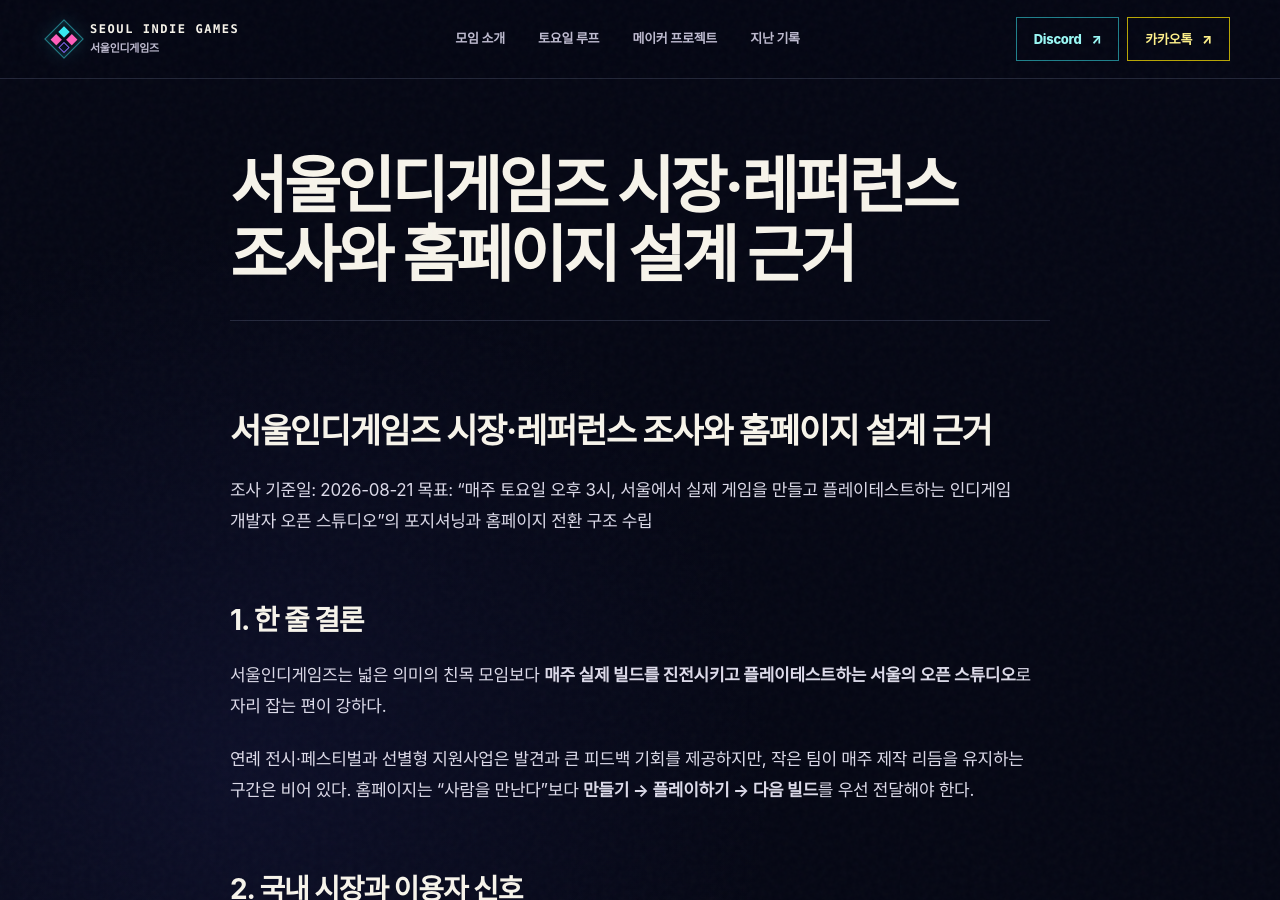
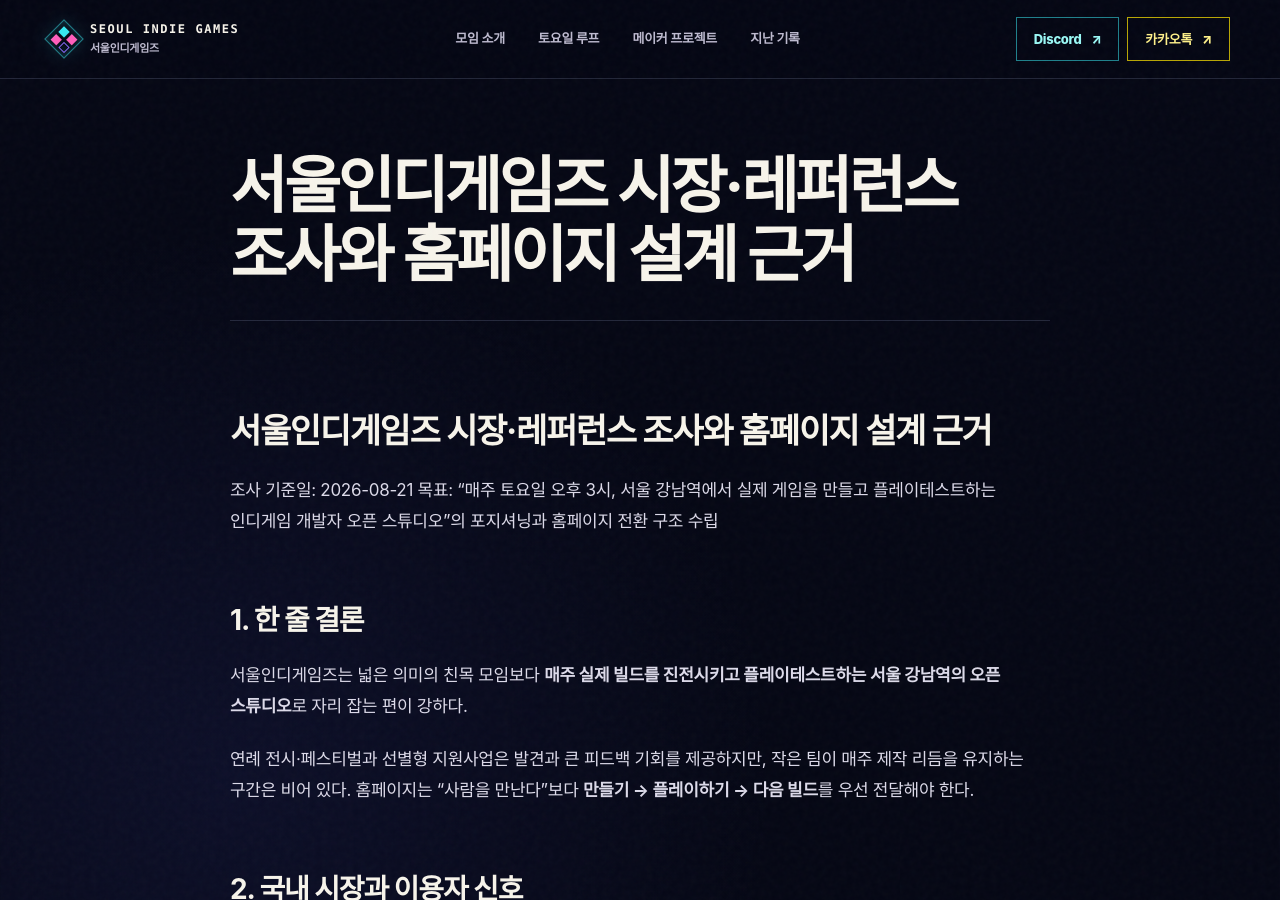
Before and after one commit to emptypizza/seoulindies, a Jekyll site: the page built from docs/market-and-design-research.md, in a window 1280 px wide and 900 px high. Built offline with Jekyll 4.4.1, drawn with Linux system fonts in a browser that asks for light colours; our own code applies the rules of GitHub Pages for plain Markdown files; some of the changed text lies outside the part shown.

Commit message:
정기 모임 지역을 서울 강남역으로 정정

```diff
--- a/_config.yml
+++ b/_config.yml
@@ -1,7 +1,7 @@
 # Site settings
 title: 서울인디게임즈
 description: >
-  매주 토요일 오후 3시, 서울의 인디게임 개발자들이 각자 만들고,
+  매주 토요일 오후 3시, 서울 강남역에서 인디게임 개발자들이 각자 만들고,
   서로 플레이하고, 다음 빌드까지 연결하는 정기 오픈 스튜디오입니다.
 baseurl: "/seoulindies"
 url: "https://emptypizza.github.io"
@@ -9,7 +9,7 @@ email: plusalpha.top@gmail.com
 github_username: emptypizza
 meeting_day: "매주 토요일"
 meeting_time: "오후 3시"
-meeting_place: "서울 · 상세 장소는 신청자 안내"
+meeting_place: "서울 강남역 · 상세 장소는 신청자 안내"
 join_url: "https://discord.gg/j4ZsncEQ5"
 kakao_url: "https://open.kakao.com/o/pIxN9iFi"
 social_image: "/images/seoul-indies-hero.jpg"
--- a/docs/market-and-design-research.md
+++ b/docs/market-and-design-research.md
@@ -1,11 +1,11 @@
 # 서울인디게임즈 시장·레퍼런스 조사와 홈페이지 설계 근거
 
 조사 기준일: 2026-08-21
-목표: “매주 토요일 오후 3시, 서울에서 실제 게임을 만들고 플레이테스트하는 인디게임 개발자 오픈 스튜디오”의 포지셔닝과 홈페이지 전환 구조 수립
+목표: “매주 토요일 오후 3시, 서울 강남역에서 실제 게임을 만들고 플레이테스트하는 인디게임 개발자 오픈 스튜디오”의 포지셔닝과 홈페이지 전환 구조 수립
 
 ## 1. 한 줄 결론
 
-서울인디게임즈는 넓은 의미의 친목 모임보다 **매주 실제 빌드를 진전시키고 플레이테스트하는 서울의 오픈 스튜디오**로 자리 잡는 편이 강하다.
+서울인디게임즈는 넓은 의미의 친목 모임보다 **매주 실제 빌드를 진전시키고 플레이테스트하는 서울 강남역의 오픈 스튜디오**로 자리 잡는 편이 강하다.
 
 연례 전시·페스티벌과 선별형 지원사업은 발견과 큰 피드백 기회를 제공하지만, 작은 팀이 매주 제작 리듬을 유지하는 구간은 비어 있다. 홈페이지는 “사람을 만난다”보다 **만들기 → 플레이하기 → 다음 빌드**를 우선 전달해야 한다.
 
@@ -42,7 +42,7 @@
 | [itch.io](https://itch.io/) | 게임, 잼, 개발 로그, 커뮤니티를 발견 카드로 연결 | 이번 주 프로젝트와 지난 기록을 카드로 제시 | 대규모 마켓용 필터와 과밀한 사이드바 |
 | [IndieCade](https://www.indiecade.com/) | 이벤트·출품·멤버십을 명확한 CTA로 분리 | 참여하기를 1차, 프로젝트 보기와 기록을 2차로 | 동급 CTA를 너무 많이 노출 |
 | [Day of the Devs](https://www.dayofthedevs.org/) | 미션 다음에 실제 게임 쇼케이스를 배치 | 선언 다음에 매그러스 스토리 등 제작 중 게임을 증거로 제시 | 추상적인 미션만 길게 설명 |
-| [A MAZE. Berlin](https://2026.amaze-berlin.de/) | 날짜·장소·티켓을 첫 화면에 강하게 표시하고 안전 규칙을 연결 | “매주 토요일 15:00 · 서울”과 참여 CTA를 최우선 | 실험적 타이포가 실용 정보를 압도 |
+| [A MAZE. Berlin](https://2026.amaze-berlin.de/) | 날짜·장소·티켓을 첫 화면에 강하게 표시하고 안전 규칙을 연결 | “매주 토요일 15:00 · 서울 강남역”과 참여 CTA를 최우선 | 실험적 타이포가 실용 정보를 압도 |
 | [BitSummit](https://bitsummit.org/en/) | 장르·플랫폼·개발자 정보가 있는 게임 카드 | 프로젝트 상태·핵심 시스템·다음 작업을 구조화 | 콘텐츠보다 큰 스폰서 월 |
 | [Indie Arena Booth](https://home.indiearenabooth.de/gamescom2026) | Exhibit·Discover·Connect의 세 축 | 참여·작업물·커뮤니티 연결로 단순화 | 검증되지 않은 누적 숫자와 빈 지표 |
 
@@ -68,11 +68,11 @@
 엔진이나 경력으로 대상을 과도하게 좁히지 않는다. 핵심 카피는 다음 포지셔닝을 유지한다.
 
 > 매주 토요일 오후 3시, 혼자 만들던 게임을 함께 진전시킵니다.<br>
-> 서울의 인디게임 개발자들이 각자 만들고, 플레이테스트하고, 다음 빌드까지 연결하는 정기 오픈 스튜디오.
+> 서울 강남역에서 인디게임 개발자들이 각자 만들고, 플레이테스트하고, 다음 빌드까지 연결하는 정기 오픈 스튜디오.
 
 ## 5. 홈페이지 정보 구조
 
-1. **히어로:** 매주 토요일 오후 3시, 서울, 한 문장 가치 제안, 단일 참여 CTA
+1. **히어로:** 매주 토요일 오후 3시, 서울 강남역, 한 문장 가치 제안, 단일 참여 CTA
 2. **모임 정신:** 완성 전이어도, 혼자 와도, 직접 플레이하기
 3. **토요일 루프:** 체크인 → 집중 제작 → 빌드 플레이·피드백 → 다음 목표
 4. **메이커 프로젝트:** 매그러스 스토리와 공항 터미널 궤적 퍼즐 등 실제 제작 중인 작업
@@ -124,7 +124,7 @@
 
 이미지 생성 모델로 다음 조건의 새 16:9 히어로 이미지를 만들었다.
 
-- 서울의 인디게임 제작자들이 한 테이블에서 각자 작업하고 플레이테스트하는 장면
+- 서울 강남역에 모인 인디게임 제작자들이 한 테이블에서 각자 작업하고 플레이테스트하는 장면
 - 종이공작 디오라마와 현대적인 픽셀아트의 혼합
 - 왼쪽은 HTML 헤드라인을 위한 짙고 단순한 여백
 - 청록·마젠타·보라와 따뜻한 종이색
```
Also changed, not shown: _posts/2026-07-22-member-recruit.md (+4 -4 lines), index.md (+5 -5 lines), README.md.
